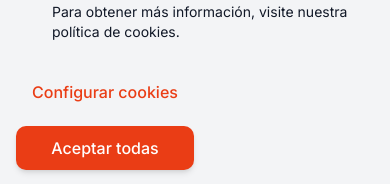
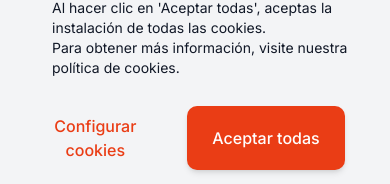
Before and after one commit to futurahaus/shingari, a Next.js app in the folder apps/frontend/: page /contacto in a window 390 px wide. Shown: the part 658-842 px from the top of the page. Built offline with nearby package versions, Linux system fonts and the light colour scheme; no server answers.

Commit message:
banner fixes

```diff
--- a/apps/frontend/src/components/ui/FloatingBanner.tsx
+++ b/apps/frontend/src/components/ui/FloatingBanner.tsx
@@ -80,7 +80,7 @@ const CookieBanner: React.FC = () => {
                         </div>
 
                         {/* Botones de acción */}
-                        <div className="flex flex-1 flex-col sm:flex-row gap-3 flex-shrink-0">
+                        <div className="flex flex-row flex-1 gap-3">
                             <Button
                                 onPress={handleConfigCookies}
                                 type="tertiary"
```
